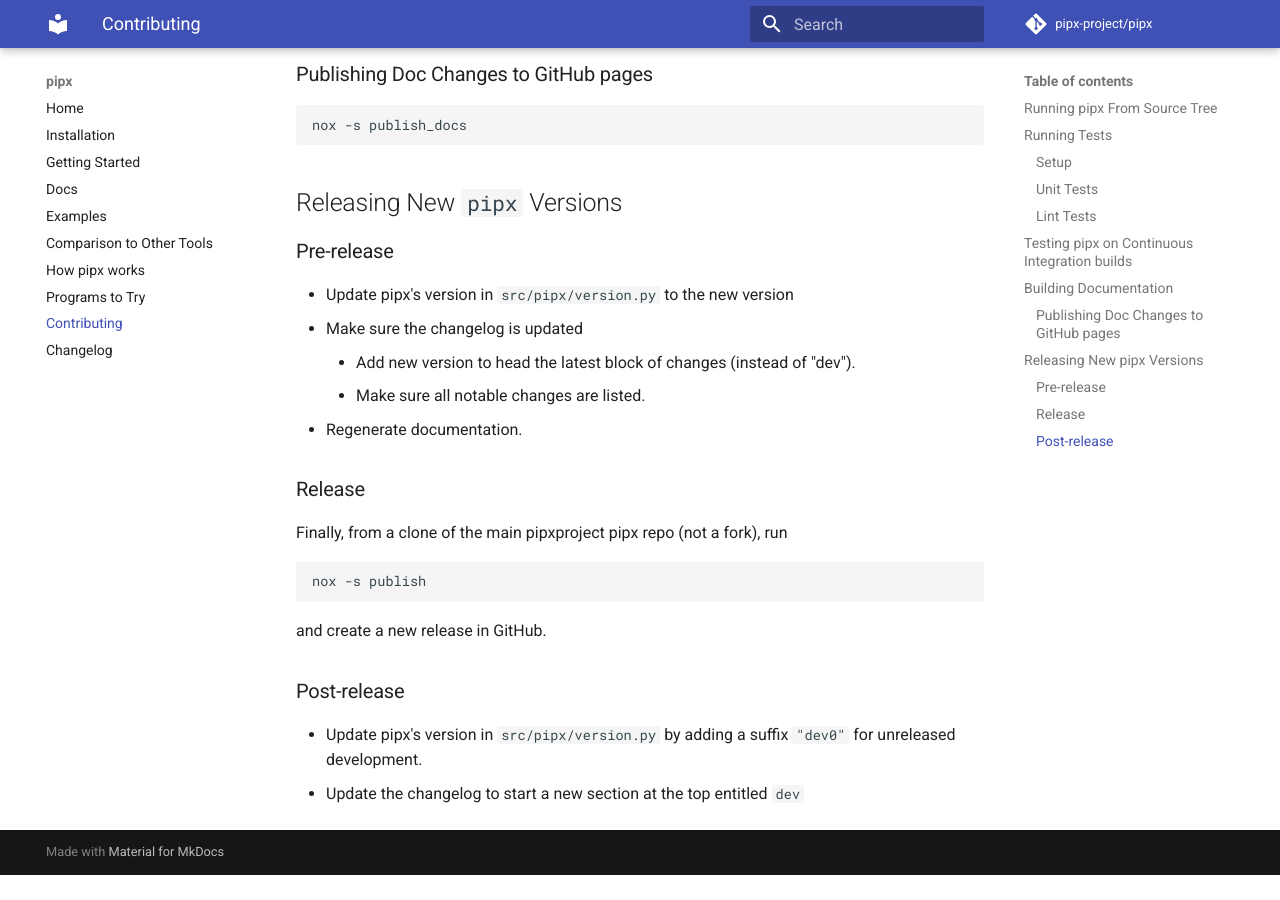
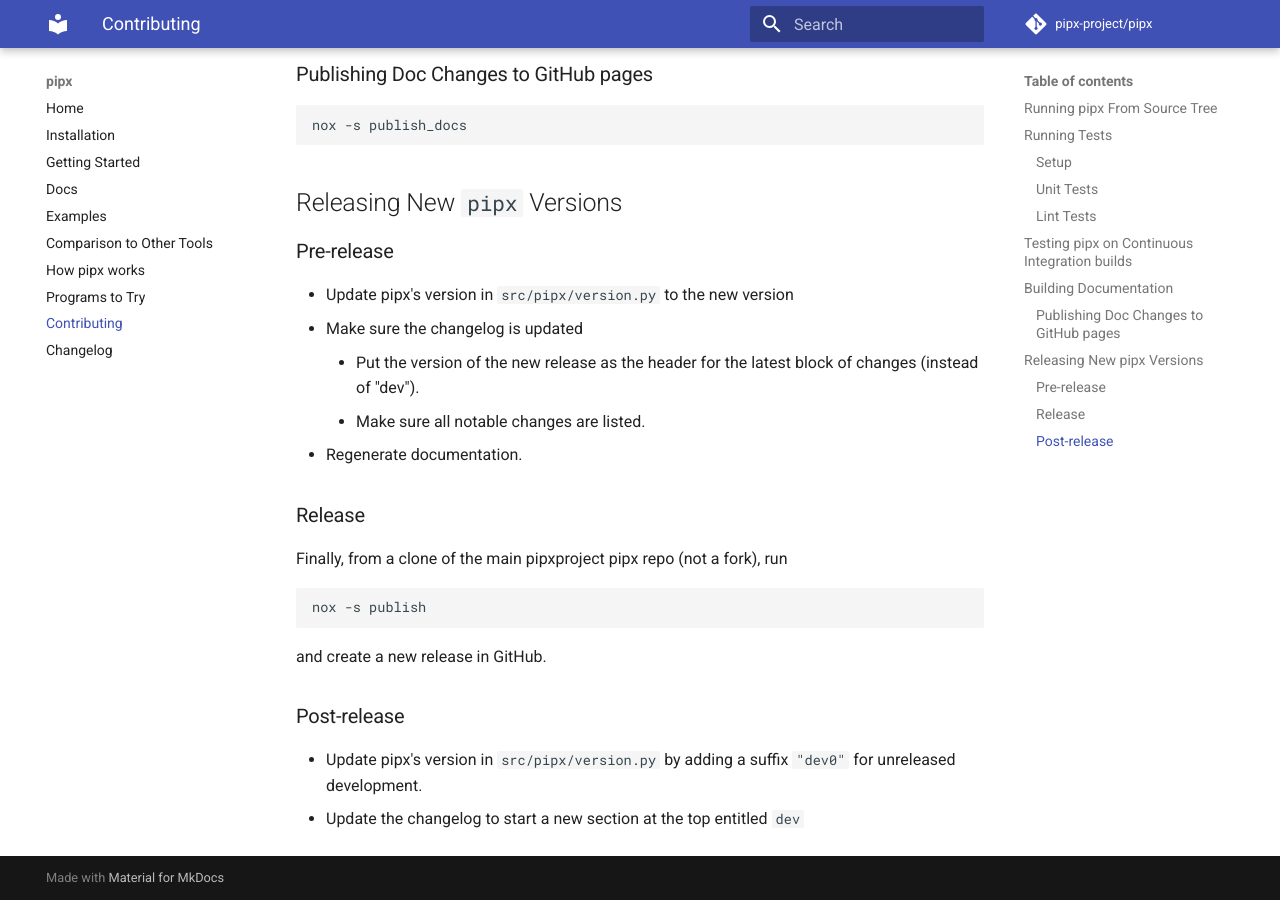
Before and after one commit to pypa/pipx, an MkDocs documentation site: the page built from docs/contributing.md, in a window 1280 px wide and 900 px high, scrolled down 2446 px. Built offline with MkDocs 1.6.1 and Material for MkDocs 9.7.7, drawn with Linux system fonts in a browser that asks for light colours; comment, search, counter and statistics services are not loaded; before the commit the page ends 3321 px from its top, so only the background shows below that.

Commit message:
Clarify changelog pre-release notes.

```diff
--- a/docs/contributing.md
+++ b/docs/contributing.md
@@ -105,7 +105,7 @@
 
 * Update pipx's version in `src/pipx/version.py` to the new version
 * Make sure the changelog is updated
-    * Add new version to head the latest block of changes (instead of "dev").
+    * Put the version of the new release as the header for the latest block of changes (instead of "dev").
     * Make sure all notable changes are listed.
 * Regenerate documentation.
 
```
